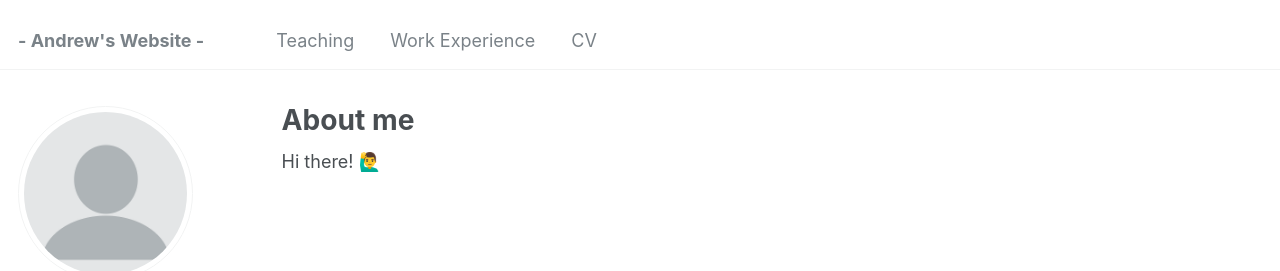
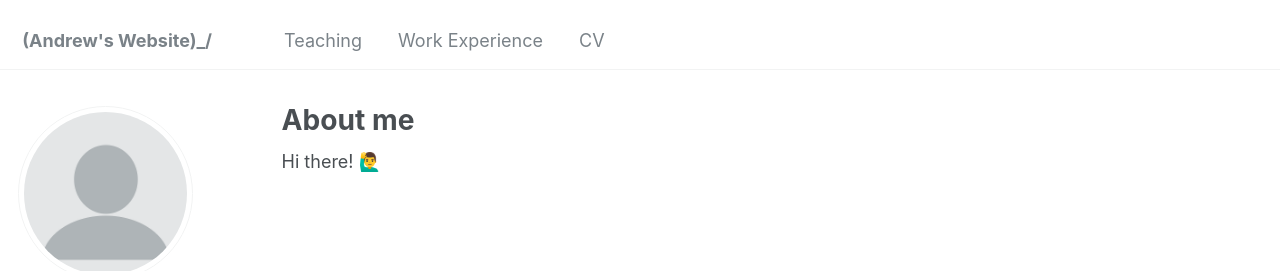
Before and after one commit to asgv123/asgv123.github.io, a Jekyll site: the page built from _pages/about.md, in a window 1280 px wide. Shown: the top 271 px of the page. Built offline with Jekyll 4.4.1, drawn with Linux system fonts in a browser that asks for light colours.

```diff
--- a/_config.yml
+++ b/_config.yml
@@ -8,7 +8,7 @@
 
 # Basic Site Settings
 locale                   : "en-US"
-title                    : "- Andrew's Website -"
+title                    : "\_(Andrew's Website)_/"
 title_separator          : "-"
 name                     : &name "Andrew"
 description              : &description "personal description"
```
